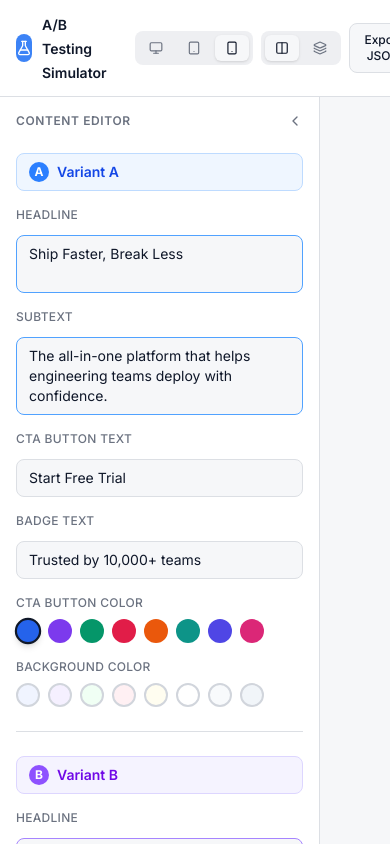
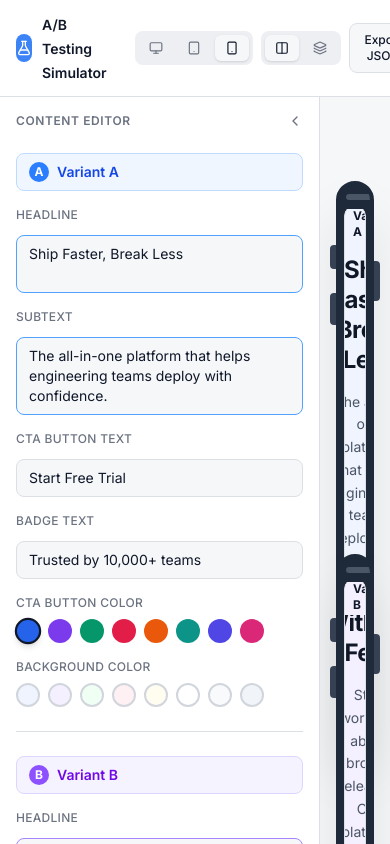
Before and after one commit to foysalremon/altrnate, a Vue app: page / in a window 390 px wide. Both pictures are taken after a click on the button 231 px from the left and 48 px from the top of the page. Built offline with nearby package versions, Linux system fonts and the light colour scheme; what @tanstack/vue-query would draw is missing.

Commit message:
feat: mobile device mode

```diff
--- a/src/components/DeviceFrame.vue
+++ b/src/components/DeviceFrame.vue
@@ -20,13 +20,35 @@
       <slot />
     </div>
   </div>
+  <div
+    v-if="props.deviceMode === 'mobile'"
+    class="flex items-center justify-center h-full"
+    data-testid="device-frame-mobile"
+  >
+    <div class="relative" :style="{ width: '320px', height: '580px' }">
+      <div
+        class="absolute inset-0 rounded-[2.5rem] border-4 border-gray-800 dark:border-gray-600 bg-gray-800 shadow-2xl overflow-hidden"
+      >
+        <div
+          class="absolute top-0 left-1/2 -translate-x-1/2 w-28 h-6 bg-gray-800 rounded-b-2xl z-10 flex items-center justify-center gap-2"
+        >
+          <span class="w-1.5 h-1.5 rounded-full bg-gray-600" />
+          <span class="w-8 h-1.5 rounded-full bg-gray-600" />
+        </div>
+        <div class="absolute inset-1 rounded-[2rem] overflow-hidden mt-4">
+          <slot />
+        </div>
+      </div>
+      <div class="absolute -right-1.5 top-20 w-1.5 h-10 bg-gray-700 rounded-r" />
+      <div class="absolute -left-1.5 top-16 w-1.5 h-6 bg-gray-700 rounded-l" />
+      <div class="absolute -left-1.5 top-28 w-1.5 h-8 bg-gray-700 rounded-l" />
+    </div>
+  </div>
 </template>
 <script setup lang="ts">
 import type { Variant, VariantConfig, DeviceMode } from '@/stores/simulator'
 
 interface Props {
-  variant: Variant
-  config: VariantConfig
   deviceMode: DeviceMode
 }
 
--- a/src/components/LandingPreview.vue
+++ b/src/components/LandingPreview.vue
@@ -13,7 +13,11 @@
     <div
       :class="[
         'h-full flex flex-col items-center justify-center text-center overflow-y-auto',
-        isMobile ? 'px-6 py-10' : isTablet ? 'px-8 py-10' : 'px-10 py-12',
+        props.deviceMode == 'mobile'
+          ? 'px-6 py-10'
+          : props.deviceMode === 'tablet'
+            ? 'px-8 py-10'
+            : 'px-10 py-12',
       ]"
     >
       <div
@@ -27,7 +31,11 @@
       <h1
         :class="[
           'font-bold leading-tight tracking-tight text-gray-900 mb-4',
-          isMobile ? 'text-2xl' : isTablet ? 'text-3xl' : 'text-4xl',
+          props.deviceMode === 'mobile'
+            ? 'text-2xl'
+            : props.deviceMode === 'tablet'
+              ? 'text-3xl'
+              : 'text-4xl',
         ]"
         :data-testid="`headline-variant-${props.variant}`"
       >
@@ -36,7 +44,10 @@
       </h1>
 
       <p
-        :class="['text-gray-600 mb-8 max-w-sm leading-relaxed', isMobile ? 'text-sm' : 'text-base']"
+        :class="[
+          'text-gray-600 mb-8 max-w-sm leading-relaxed',
+          props.deviceMode === 'mobile' ? 'text-sm' : 'text-base',
+        ]"
         :data-testid="`subtext-variant-${props.variant}`"
       >
         <template v-if="props.config.subtext">{{ props.config.subtext }}</template>
@@ -46,7 +57,7 @@
       <button
         :class="[
           'font-semibold rounded-lg text-white shadow-md transition-all duration-200 hover:opacity-90 hover:scale-[1.02] active:scale-95',
-          isMobile ? 'px-6 py-2.5 text-sm' : 'px-8 py-3 text-base',
+          props.deviceMode === 'mobile' ? 'px-6 py-2.5 text-sm' : 'px-8 py-3 text-base',
         ]"
         :style="{ backgroundColor: props.config.ctaColor }"
         :data-testid="`cta-variant-${props.variant}`"
@@ -55,7 +66,12 @@
         <template v-else class="text-gray-400 italic">Click Here</template>
       </button>
 
-      <div :class="['flex items-center gap-5 mt-8', isMobile ? 'flex-col gap-3' : '']">
+      <div
+        :class="[
+          'flex items-center gap-5 mt-8',
+          props.deviceMode === 'mobile' ? 'flex-col gap-3' : '',
+        ]"
+      >
         <span
           v-for="feature in ['No credit card required', 'Cancel anytime', 'Free onboarding']"
           :key="feature"
```
